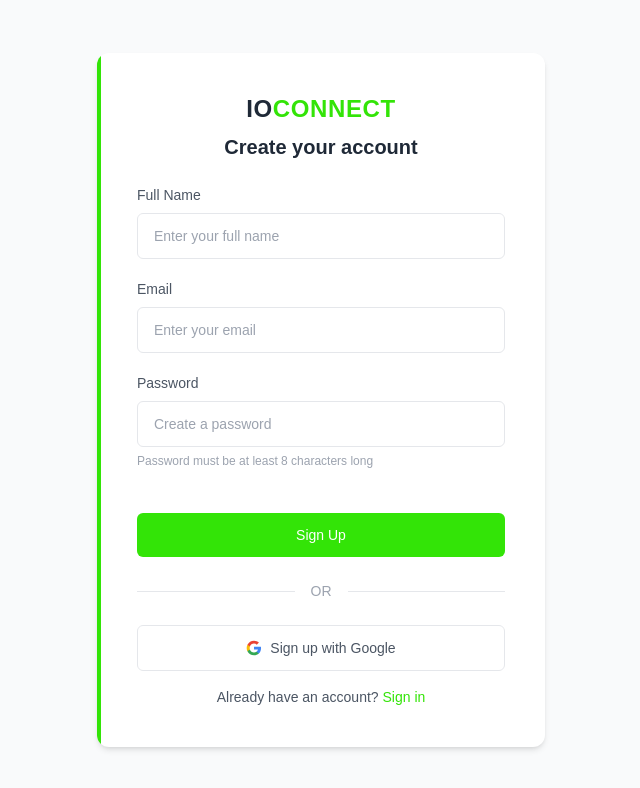
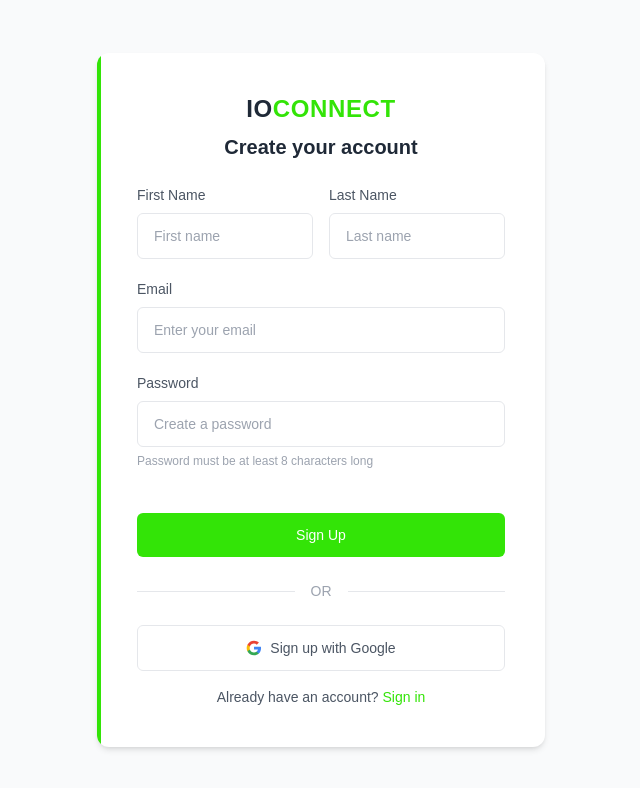
Before and after one commit to pawekz/SERV-IT-MANAGER, a React (Vite) app in the folder frontend/: page /signup in a window 1280 px wide. Shown: the top 788 px of the page, without its empty margins (319-959 px from the left). Built offline with nearby package versions, Linux system fonts and the light colour scheme.

Commit message:
Enhance SignUpPage with form handling, validation, and success/error messages

```diff
--- a/frontend/src/pages/SignUpPage/SignUpPage.jsx
+++ b/frontend/src/pages/SignUpPage/SignUpPage.jsx
@@ -1,6 +1,83 @@
-import React from 'react';
+import React, { useState } from 'react';
 
 const SignUpPage = () => {
+    // State for form inputs
+    const [formData, setFormData] = useState({
+        firstName: '',
+        lastName: '',
+        email: '',
+        password: ''
+    });
+    const [error, setError] = useState('');
+    const [loading, setLoading] = useState(false);
+    const [success, setSuccess] = useState(false);
+
+    // Handle input changes
+    const handleChange = (e) => {
+        const { id, value } = e.target;
+        setFormData({ ...formData, [id]: value });
+    };
+
+    // Handle form submission
+    const handleSubmit = async (e) => {
+        e.preventDefault();
+        setError('');
+        setLoading(true);
+
+        // Basic validation
+        if (!formData.firstName || !formData.lastName || !formData.email || !formData.password) {
+            setError('All fields are required');
+            setLoading(false);
+            return;
+        }
+
+        if (formData.password.length < 8) {
+            setError('Password must be at least 8 characters long');
+            setLoading(false);
+            return;
+        }
+
+        try {
+            const response = await fetch('http://localhost:8080/user/register', {
+                method: 'POST',
+                headers: {
+                    'Content-Type': 'application/json',
+                },
+                body: JSON.stringify(formData),
+            });
+
+            // Check if response has content before parsing JSON
+            const contentType = response.headers.get("content-type");
+            let data = null;
+
+            if (contentType && contentType.includes("application/json") && response.status !== 204) {
+                try {
+                    data = await response.json();
+                } catch (parseError) {
+                    console.warn("Response couldn't be parsed as JSON:", parseError);
+                }
+            }
+
+            if (!response.ok) {
+                throw new Error(data?.message || `Registration failed with status: ${response.status}`);
+            }
+
+            // Registration successful
+            setSuccess(true);
+            setFormData({
+                firstName: '',
+                lastName: '',
+                email: '',
+                password: ''
+            });
+        } catch (err) {
+            setError(err.message || 'Something went wrong. Please try again.');
+            console.error("Registration error:", err);
+        } finally {
+            setLoading(false);
+        }
+    };
+
     return (
         <div className="flex justify-center items-center min-h-screen w-full bg-gray-50">
             <div className="w-full max-w-md p-10 bg-white rounded-xl shadow-md relative overflow-hidden">
@@ -19,22 +96,57 @@ const SignUpPage = () => {
                     Create your account
                 </h1>
 
+                {/* Success message */}
+                {success && (
+                    <div className="mb-4 p-3 bg-green-100 border border-green-200 text-green-700 rounded">
+                        Registration successful! You can now log in.
+                    </div>
+                )}
+
+                {/* Error message */}
+                {error && (
+                    <div className="mb-4 p-3 bg-red-100 border border-red-200 text-red-700 rounded">
+                        {error}
+                    </div>
+                )}
+
                 {/* Signup Form */}
-                <form>
-                    <div className="mb-5">
+                <form onSubmit={handleSubmit}>
+                    <div className="grid grid-cols-2 gap-4 mb-5">
+                        <div>
                             <label
-                            htmlFor="fullname"
+                                htmlFor="firstName"
                                 className="block mb-2 text-sm font-medium text-gray-600"
                             >
-                            Full Name
+                                First Name
                             </label>
                             <input
                                 type="text"
-                            id="fullname"
+                                id="firstName"
+                                value={formData.firstName}
+                                onChange={handleChange}
                                 className="w-full px-4 py-3 text-sm border border-gray-200 rounded-md focus:outline-none focus:border-[#33e407] focus:ring-1 focus:ring-[#33e407] transition-colors"
-                            placeholder="Enter your full name"
+                                placeholder="First name"
                                 required
                             />
+                        </div>
+                        <div>
+                            <label
+                                htmlFor="lastName"
+                                className="block mb-2 text-sm font-medium text-gray-600"
+                            >
+                                Last Name
+                            </label>
+                            <input
+                                type="text"
+                                id="lastName"
+                                value={formData.lastName}
+                                onChange={handleChange}
+                                className="w-full px-4 py-3 text-sm border border-gray-200 rounded-md focus:outline-none focus:border-[#33e407] focus:ring-1 focus:ring-[#33e407] transition-colors"
+                                placeholder="Last name"
+                                required
+                            />
+                        </div>
                     </div>
 
                     <div className="mb-5">
@@ -47,6 +159,8 @@ const SignUpPage = () => {
                         <input
                             type="email"
                             id="email"
+                            value={formData.email}
+                            onChange={handleChange}
                             className="w-full px-4 py-3 text-sm border border-gray-200 rounded-md focus:outline-none focus:border-[#33e407] focus:ring-1 focus:ring-[#33e407] transition-colors"
                             placeholder="Enter your email"
                             required
@@ -63,6 +177,8 @@ const SignUpPage = () => {
                         <input
                             type="password"
                             id="password"
+                            value={formData.password}
+                            onChange={handleChange}
                             className="w-full px-4 py-3 text-sm border border-gray-200 rounded-md focus:outline-none focus:border-[#33e407] focus:ring-1 focus:ring-[#33e407] transition-colors"
                             placeholder="Create a password"
                             required
@@ -74,9 +190,10 @@ const SignUpPage = () => {
 
                     <button
                         type="submit"
-                        className="w-full mt-6 px-4 py-3 text-sm font-medium text-white bg-[#33e407] rounded-md hover:bg-[#2bc906] transition-colors"
+                        disabled={loading}
+                        className="w-full mt-6 px-4 py-3 text-sm font-medium text-white bg-[#33e407] rounded-md hover:bg-[#2bc906] transition-colors disabled:bg-gray-300 disabled:cursor-not-allowed"
                     >
-                        Sign Up
+                        {loading ? 'Signing Up...' : 'Sign Up'}
                     </button>
                 </form>
 
```
Lines whose indentation alone changed are shown as unchanged.
